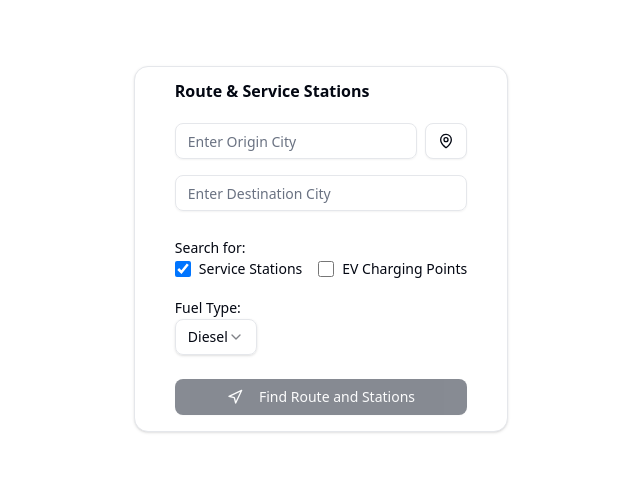
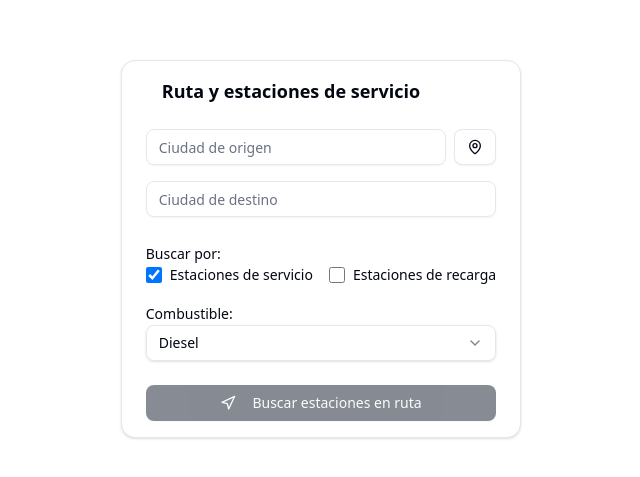
Before and after one commit to Juan-Pestana/tripguru, a Next.js app: page / in a window 1280 px wide. Shown: the part 151-628 px from the top of the page, without its empty margins (319-959 px from the left). Built offline with nearby package versions, Linux system fonts and the light colour scheme.

Commit message:
translating

```diff
--- a/src/app/page.tsx
+++ b/src/app/page.tsx
@@ -81,13 +81,15 @@ export default function Search() {
   };
 
   return (
-    <main className="flex items-center justify-center h-screen p-4">
+    <main className="flex items-center justify-center h-screen p-2">
       <div className="my-auto">
         <Card className="w-full p-4 overflow-auto h-full">
           <CardHeader>
-            <CardTitle>Route & Service Stations</CardTitle>
+            <CardTitle className="text-lg">
+              Ruta y estaciones de servicio
+            </CardTitle>
           </CardHeader>
-          <CardContent className="space-y-6">
+          <CardContent className="space-y-6 px-2">
             <LocationInput
               origin={stateorigin}
               destination={statedestination}
@@ -115,7 +117,7 @@ export default function Search() {
               }
             >
               <Navigation className="mr-2" size={18} />
-              Find Route and Stations
+              Buscar estaciones en ruta
             </Button>
           </CardContent>
         </Card>
--- a/src/app/results/page.tsx
+++ b/src/app/results/page.tsx
@@ -89,6 +89,7 @@ export default function Search() {
     },
     !!route // enabled only if route exists
   );
+  console.log("Filtered POIs:", filteredPois);
 
   return (
     <div className="flex flex-col md:flex-row h-screen">
@@ -102,7 +103,7 @@ export default function Search() {
           <svg width="20" height="20" fill="none" viewBox="0 0 24 24">
             <path stroke="currentColor" strokeWidth="2" d="M15 19l-7-7 7-7" />
           </svg>
-          <span className="ml-1">Back to search</span>
+          <span className="ml-1">Nueva búsqueda</span>
         </button>
         <button
           className="p-2"
@@ -154,11 +155,11 @@ export default function Search() {
               pois={filteredPois.map((poi) => ({
                 ...poi,
                 side:
-                  poi.side === "right" ||
-                  poi.side === "left" ||
-                  poi.side === "unknown"
+                  poi.side === "derecho" ||
+                  poi.side === "izquierdo" ||
+                  poi.side === "desconocido"
                     ? poi.side
-                    : "unknown"
+                    : "desconocido"
               }))}
               showRightSideOnly={showRightSideOnly}
               onPOIClick={setSelectedPOI}
@@ -180,11 +181,11 @@ export default function Search() {
           stations={filteredPois.map((poi) => ({
             ...poi,
             side:
-              poi.side === "right"
-                ? "right"
-                : poi.side === "left"
-                  ? "left"
-                  : "unknown"
+              poi.side === "derecho"
+                ? "derecho"
+                : poi.side === "izquierdo"
+                  ? "izquierdo"
+                  : "desconocido"
           }))}
           setSelectedPOI={setSelectedPOI}
           isVisible={mobileView === "map"}
--- a/src/components/Ev-station-popup.tsx
+++ b/src/components/Ev-station-popup.tsx
@@ -15,7 +15,7 @@ const MiniMap = dynamic(() => import("@/components/MiniMap"), {
   ssr: false,
   loading: () => (
     <div className="h-full w-full bg-gray-100 flex items-center justify-center">
-      Loading map...
+      Cargando Mapa...
     </div>
   )
 });
--- a/src/components/LocationInputs.tsx
+++ b/src/components/LocationInputs.tsx
@@ -26,7 +26,7 @@ export function LocationInput({
     <div className="space-y-4">
       <div className="flex space-x-2">
         <Input
-          placeholder="Enter Origin City"
+          placeholder="Ciudad de origen"
           value={origin}
           onChange={(e) => onOriginChange(e.target.value)}
           className="flex-grow"
@@ -43,7 +43,7 @@ export function LocationInput({
       </div>
       <div className="flex space-x-2">
         <Input
-          placeholder="Enter Destination City"
+          placeholder="Ciudad de destino"
           value={destination}
           onChange={(e) => onDestinationChange(e.target.value)}
         />
--- a/src/components/POIList.tsx
+++ b/src/components/POIList.tsx
@@ -12,13 +12,16 @@ export function POIList({
   pois,
   showRightSideOnly,
   onPOIClick,
-	onFilterChange,
+  onFilterChange
 }: POIListProps) {
+  console.log("POIList rendered with pois:", pois);
   return (
     <div className="space-y-4">
       <div className="flex items-center justify-between">
         <h3 className="font-bold">
-					{showRightSideOnly ? "POIs (Right Side Only)" : "All POIs"}
+          {showRightSideOnly
+            ? "Estaciones (a la derecha)"
+            : "Todas las estaciones"}
         </h3>
         <div className="flex items-center space-x-2">
           <input
@@ -29,7 +32,7 @@ export function POIList({
             className="h-4 w-4 rounded border-gray-300"
           />
           <label htmlFor="rightSideOnly" className="text-sm">
-						Right side only
+            Solo a la derecha
           </label>
         </div>
       </div>
--- a/src/components/POITypeSelector.tsx
+++ b/src/components/POITypeSelector.tsx
@@ -5,7 +5,7 @@ import {
   SelectGroup,
   SelectItem,
   SelectTrigger,
-	SelectValue,
+  SelectValue
 } from "@/components/ui/select";
 import { getChargingTypeIcon } from "@/lib/componentUtils";
 
@@ -24,18 +24,18 @@ export function POITypeSelector({
   fuelType,
   connectionType,
   onFuelTypeChange,
-	onConnectionTypeChange,
+  onConnectionTypeChange
 }: POITypeSelectorProps) {
   return (
     <div className="space-y-4">
       <div className="space-y-2">
         <label htmlFor="service_station" className="text-sm font-medium">
-					Search for:
+          Buscar por:
         </label>
         <div className="flex space-x-4">
           <POICheckbox
             id="service_station"
-						label="Service Stations"
+            label="Estaciones de servicio"
             checked={selectedTypes.has("service_station")}
             onChange={(checked) => {
               const newTypes = new Set(selectedTypes);
@@ -49,7 +49,7 @@ export function POITypeSelector({
           />
           <POICheckbox
             id="ev_charging_point"
-						label="EV Charging Points"
+            label="Estaciones de recarga"
             checked={selectedTypes.has("ev_charging_point")}
             onChange={(checked) => {
               const newTypes = new Set(selectedTypes);
@@ -64,7 +64,7 @@ export function POITypeSelector({
         </div>
       </div>
 
-			<div className="flex items-center space-x-4">
+      <div className="flex items-center gap-2">
         {selectedTypes.has("service_station") && (
           <FuelTypeSelect value={fuelType} onChange={onFuelTypeChange} />
         )}
@@ -84,7 +84,7 @@ function POICheckbox({
   id,
   label,
   checked,
-	onChange,
+  onChange
 }: {
   id: string;
   label: string;
@@ -109,15 +109,15 @@ function POICheckbox({
 
 function FuelTypeSelect({
   value,
-	onChange,
+  onChange
 }: {
   value: string;
   onChange: (value: string) => void;
 }) {
   return (
-		<div className="space-y-2">
+    <div className="space-y-2 flex-1">
       <label htmlFor="fuel-type-select" className="text-sm font-medium">
-				Fuel Type:
+        Combustible:
       </label>
       <Select value={value} onValueChange={onChange}>
         <SelectTrigger id="fuel-type-select" className="w-full">
@@ -139,18 +139,18 @@ function FuelTypeSelect({
 
 function ConnectionTypeSelect({
   value,
-	onChange,
+  onChange
 }: {
   value: string;
   onChange: (value: string) => void;
 }) {
   return (
-		<div className="space-y-2">
+    <div className="space-y-2 flex-1">
       <label htmlFor="connection-type-select" className="text-sm font-medium">
-				Connection Type:
+        Tipo de conexión:
       </label>
       <Select value={value} onValueChange={onChange}>
-				<SelectTrigger id="connection-type-select" className="w-[200px]">
+        <SelectTrigger id="connection-type-select" className="w-full">
           <SelectValue placeholder="Select connection type" />
         </SelectTrigger>
         <SelectContent>
--- a/src/components/RouteInfo.tsx
+++ b/src/components/RouteInfo.tsx
@@ -25,9 +25,17 @@ export function RouteInfo({
 
   return (
     <div className="mt-4 p-3 bg-gray-50 rounded-md">
-      <h3 className="font-bold mb-1">Route Information</h3>
-      <p className="text-sm">Distance: {route.distance.toFixed(1)} km</p>
-      <p className="text-sm">Duration: {route.duration.toFixed(0)} min</p>
+      <h3 className="font-bold mb-1">Información de viaje</h3>
+      <p className="text-sm">
+        Distancia:{" "}
+        <span className="font-bold">{route.distance.toFixed(0)} km</span>
+      </p>
+      <p className="text-sm">
+        Duración:{" "}
+        <span className="font-bold ">
+          {route.duration.toFixed(0)} min{" "}
+        </span>{" "}
+      </p>
     </div>
   );
 }
--- a/src/hooks/usePOIs.tsx
+++ b/src/hooks/usePOIs.tsx
@@ -78,8 +78,8 @@ export function usePOIs(
       pois.map((poi) => ({
         ...poi,
         side: isStationOnRightSide(routeCoordinates ?? [], poi.coordinates)
-          ? "right"
-          : "left"
+          ? "derecho"
+          : "izquierdo"
       })),
     [pois, routeCoordinates]
   );
@@ -88,7 +88,7 @@ export function usePOIs(
   const filteredPois = useMemo(
     () =>
       showRightSideOnly
-        ? processedPois.filter((poi) => poi.side === "right")
+        ? processedPois.filter((poi) => poi.side === "derecho")
         : processedPois,
     [processedPois, showRightSideOnly]
   );
--- a/src/types/types.ts
+++ b/src/types/types.ts
@@ -107,7 +107,7 @@ interface BasePOI {
   coordinates: [number, number];
   distance: number;
   distanceAlongRoute: number;
-  side: "left" | "right" | "unknown";
+  side: "derecho" | "izquierdo" | "desconocido";
 }
 
 export interface ServiceStationPOI extends BasePOI {
```
Also changed, not shown: src/components/service-station-card.tsx (+10 -8 lines). Lines whose indentation alone changed are shown as unchanged.
